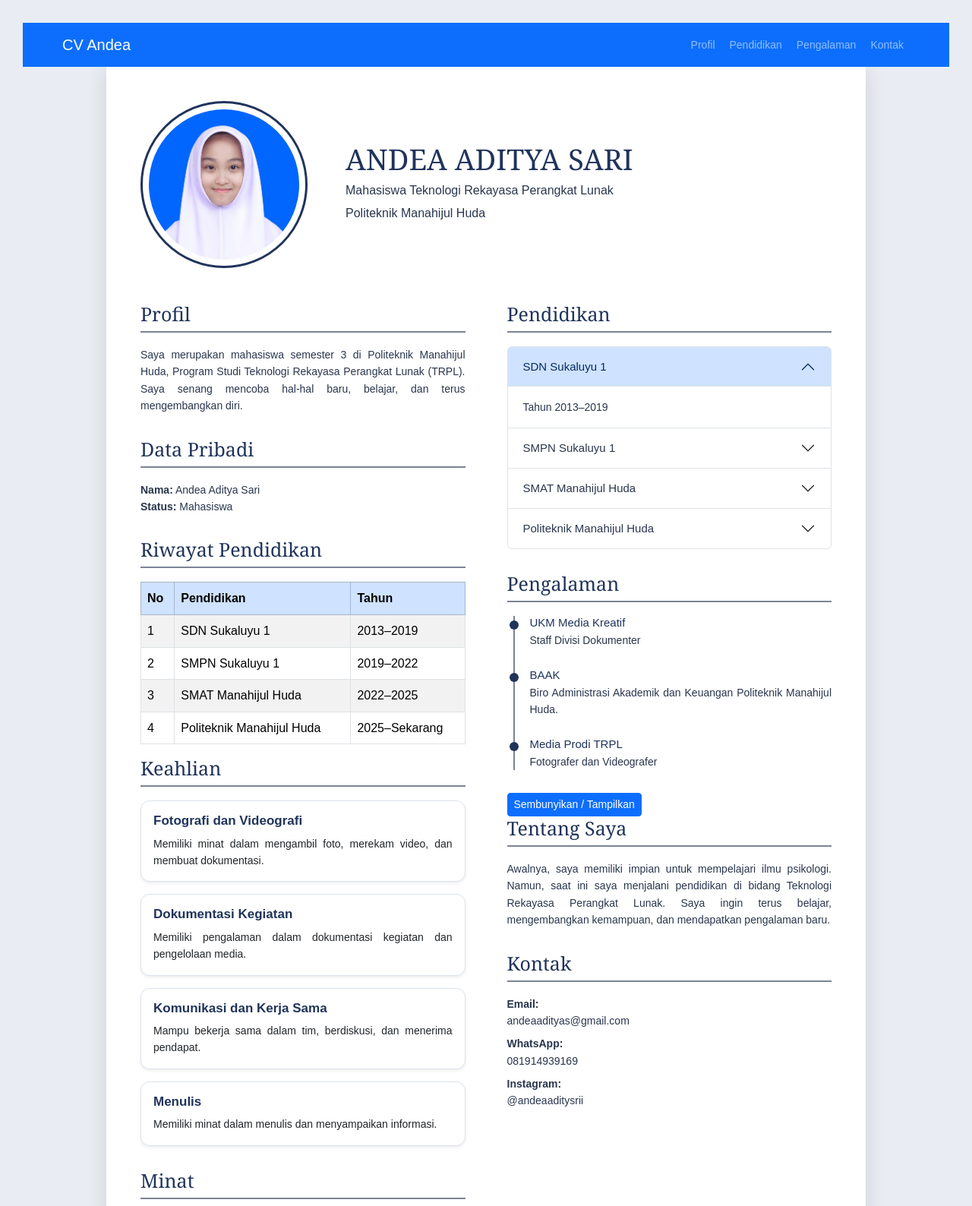
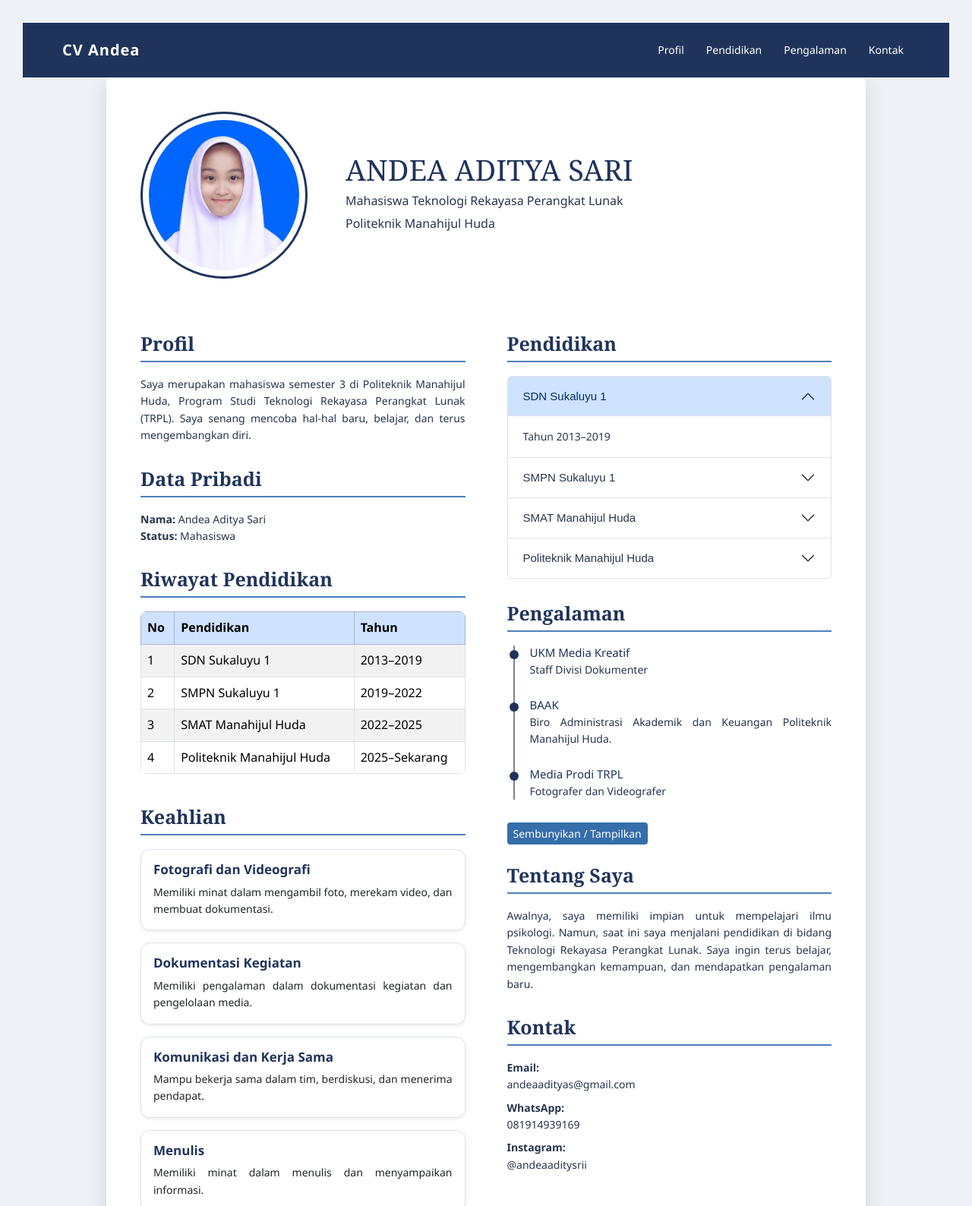
Before and after one commit to andeaadityas/CV-Andea-Aditya-Sari, a plain HTML site: page index.html in a window 1280 px wide. Shown: the top 1588 px of the page at 76% size. Drawn offline with nearby package versions, Linux system fonts and the light colour scheme.

Commit message:
Update style.css

```diff
--- a/style.css
+++ b/style.css
@@ -170,3 +170,81 @@ footer {
         gap: 0;
     }
 }
+
+body {
+    background-color: #eef2f7;
+    font-family: 'Segoe UI', sans-serif;
+    color: #26354d;
+}
+
+/* Navigation Bar */
+.navbar {
+    background-color: #20345b !important;
+    padding: 15px;
+}
+
+.navbar-brand {
+    font-weight: bold;
+    letter-spacing: 1px;
+}
+
+.nav-link {
+    color: white !important;
+    margin-left: 10px;
+}
+
+.nav-link:hover {
+    color: #b8d8ff !important;
+}
+
+/* Judul bagian CV */
+h2 {
+    color: #20345b;
+    font-weight: bold;
+    border-bottom: 2px solid #4d80b8;
+    padding-bottom: 8px;
+    margin-top: 25px;
+}
+
+/* Tabel pendidikan */
+.table {
+    background-color: white;
+    border-radius: 8px;
+    overflow: hidden;
+}
+
+/* Tombol */
+.btn-primary {
+    background-color: #356eaa;
+    border: none;
+}
+
+.btn-primary:hover {
+    background-color: #20345b;
+}
+
+/* Efek hover pada kartu */
+.card {
+    border-radius: 12px;
+    transition: 0.3s;
+}
+
+.card:hover {
+    transform: translateY(-5px);
+    box-shadow: 0 5px 15px rgba(0,0,0,0.15);
+}
+
+/* Tampilan HP */
+@media (max-width: 768px) {
+    body {
+        font-size: 14px;
+    }
+
+    h2 {
+        font-size: 21px;
+    }
+}
+
+html {
+    scroll-behavior: smooth;
+}
```
